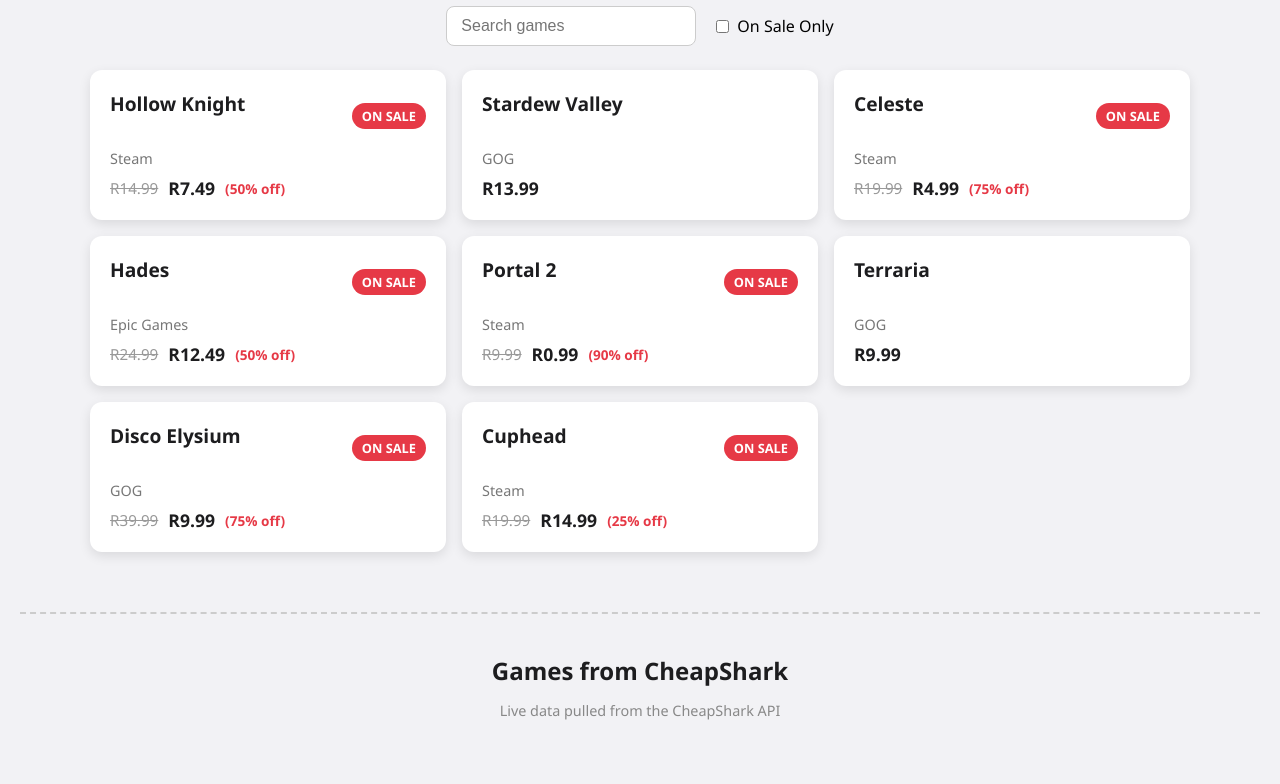
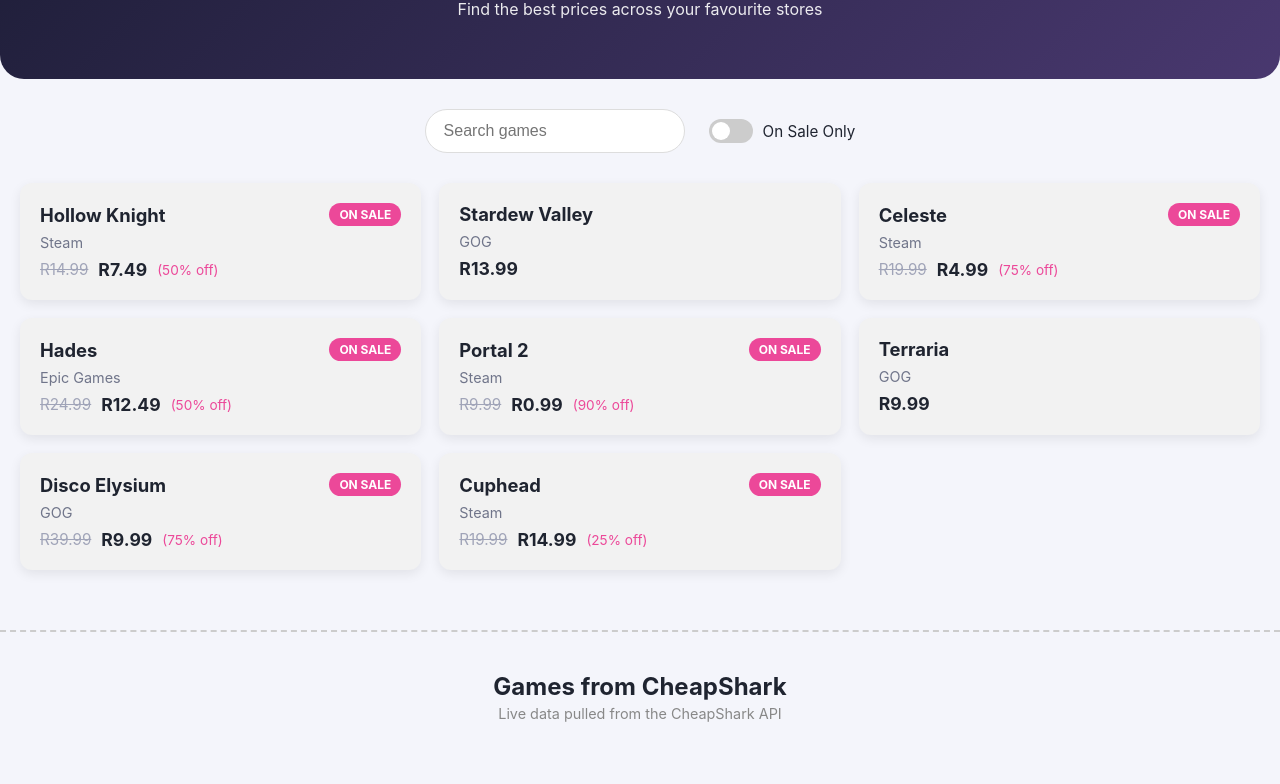
Before and after one commit to MinteNecha/Game_Deals, a plain HTML site: page index.html in a window 1280 px wide. Shown: the part 101-885 px from the top of the page. After the commit the page ends 847 px from the top, so only its background shows below. Drawn offline with Linux system fonts and the light colour scheme; no server answers.

Commit message:
feat: restructure header and enhance toggle styling for improved UI

```diff
--- a/index.html
+++ b/index.html
@@ -8,14 +8,18 @@
 </head>
 <body>
 
-    <h1>Game Deals</h1>
+    <header class="hero">
+        <h1>Game Deals</h1>
+        <p class="tagline">Find the best prices across your favourite stores</p>
+    </header>
 
     <div class="controls">
         <input id="search-input" type="text" placeholder="Search games">
-        <div class="checkbox-wrapper">
+        <label class="toggle">
             <input type="checkbox" id="on-sale-only">
-            <label for="on-sale-only">On Sale Only</label>
-        </div>
+            <span class="toggle-slider"></span>
+            <span class="toggle-label">On Sale Only</span>
+        </label>
     </div>
 
     <div id="games-list"></div>
--- a/style.css
+++ b/style.css
@@ -5,47 +5,108 @@
 }
 
 body {
-    font-family: 'Segoe UI', Arial, sans-serif;
-    background-color: #f2f2f5;
-    padding: 40px 20px;
+    font-family: -apple-system, BlinkMacSystemFont, 'Segoe UI', Roboto, Helvetica, Arial, sans-serif;
+    background-color: #f4f5fb;
+    color: #1f2430;
 }
 
-h1, h2 {
+.hero {
+    background: linear-gradient(135deg, #1e1e38, #49386f);
+    padding: 50px 20px 60px;
     text-align: center;
-    margin-bottom: 24px;
-    color: #1d1d1f;
+    color: #ffffff;
+    border-radius: 0 0 24px 24px;
+    margin-bottom: 30px;
+}
+
+.hero h1 {
+    font-size: 2.2rem;
+    margin-bottom: 8px;
+}
+
+.tagline {
+    opacity: 0.9;
+    font-size: 1rem;
 }
 
 .controls {
     display: flex;
     justify-content: center;
     align-items: center;
-    gap: 20px;
-    margin-bottom: 24px;
+    gap: 24px;
+    margin-bottom: 30px;
     flex-wrap: wrap;
+    padding: 0 20px;
 }
 
 #search-input {
-    padding: 10px 14px;
-    border: 1px solid #ccc;
-    border-radius: 8px;
+    padding: 12px 18px;
+    border: 1px solid #ddd;
+    border-radius: 999px;
     font-size: 1rem;
-    width: 250px;
+    width: 260px;
+    outline: none;
+    transition: box-shadow 0.2s ease, border-color 0.2s ease;
 }
 
-.checkbox-wrapper {
+#search-input:focus {
+    border-color: #1e1e38;
+    box-shadow: 0 0 0 3px rgba(43, 43, 88, 0.2);
+}
+
+.toggle {
     display: flex;
     align-items: center;
-    gap: 8px;
+    gap: 10px;
+    cursor: pointer;
 }
 
-#cheapshark-list,
-#games-list {
+.toggle input {
+    display: none;
+}
+
+.toggle-slider {
+    width: 44px;
+    height: 24px;
+    background-color: #ccc;
+    border-radius: 999px;
+    position: relative;
+    transition: background-color 0.2s ease;
+}
+
+.toggle-slider::before {
+    content: "";
+    position: absolute;
+    width: 18px;
+    height: 18px;
+    background-color: #fff;
+    border-radius: 50%;
+    top: 3px;
+    left: 3px;
+    transition: transform 0.2s ease;
+}
+
+.toggle input:checked + .toggle-slider {
+    background-color: #6366f1;
+}
+
+.toggle input:checked + .toggle-slider::before {
+    transform: translateX(20px);
+}
+
+.toggle-label {
+    font-size: 0.95rem;
+    color: #1f2430;
+}
+
+#games-list,
+#cheapshark-list {
     display: grid;
-    grid-template-columns: repeat(auto-fit, minmax(280px, 1fr));
-    gap: 16px;
-    max-width: 1100px;
+    grid-template-columns: repeat(3, minmax(280px, 1fr));
+    gap: 18px;
+    max-width: 1300px;
     margin: 0 auto;
+    padding: 0 20px;
 }
 
 .game-card {
@@ -53,15 +114,15 @@ h1, h2 {
     display: flex;
     flex-direction: column;
     gap: 8px;
-    background-color: #ffffff;
+    background-color: #f2f2f2;
     border-radius: 12px;
-    box-shadow: 0 4px 12px rgba(0, 0, 0, 0.1);
-    transition: transform 0.3s ease, box-shadow 0.3s ease;
+    box-shadow: 0 4px 12px rgba(0, 0, 0, 0.08);
+    transition: transform 0.25s ease, box-shadow 0.25s ease;
 }
 
 .game-card:hover {
     transform: translateY(-4px);
-    box-shadow: 0 8px 20px rgba(0, 0, 0, 0.15);
+    box-shadow: 0 10px 24px rgba(0, 0, 0, 0.12);
 }
 
 .card-header {
@@ -71,12 +132,11 @@ h1, h2 {
 }
 
 .card-header h2 {
-    font-size: 1.2rem;
-    color: #1d1d1f;
+    font-size: 1.15rem;
 }
 
 .store {
-    color: #777;
+    color: #70758a;
     font-size: 0.9rem;
 }
 
@@ -85,25 +145,32 @@ h1, h2 {
     display: flex;
     align-items: center;
     gap: 10px;
+    flex-wrap: wrap;
 }
 
 .original-price {
     text-decoration: line-through;
-    color: #999;
+    color: #a0a4b8;
     font-size: 0.95rem;
 }
 
 .sale-price {
     font-weight: bold;
-    color: #1d1d1f;
+    color: #1f2430;
+}
+
+.discount {
+    font-size: 0.85rem;
+    color: #ec4899;
+    font-weight: normal;
 }
 
 .tag {
     display: inline-block;
     font-weight: bold;
-    font-size: 0.8rem;
+    font-size: 0.75rem;
     color: #ffffff;
-    background-color: #e63946;
+    background-color: #ec4899;
     padding: 4px 10px;
     border-radius: 999px;
 }
@@ -114,16 +181,14 @@ h1, h2 {
     border-top: 2px dashed #ccc;
 }
 
+.external-section h2 {
+    text-align: center;
+    margin-bottom: 4px;
+}
+
 .section-note {
     text-align: center;
     color: #888;
     font-size: 0.9rem;
-    margin-top: -10px;
     margin-bottom: 24px;
 }
-
-.discount {
-    font-size: 0.85rem;
-    color: #e63946;
-    font-weight: bold;
-}
```
